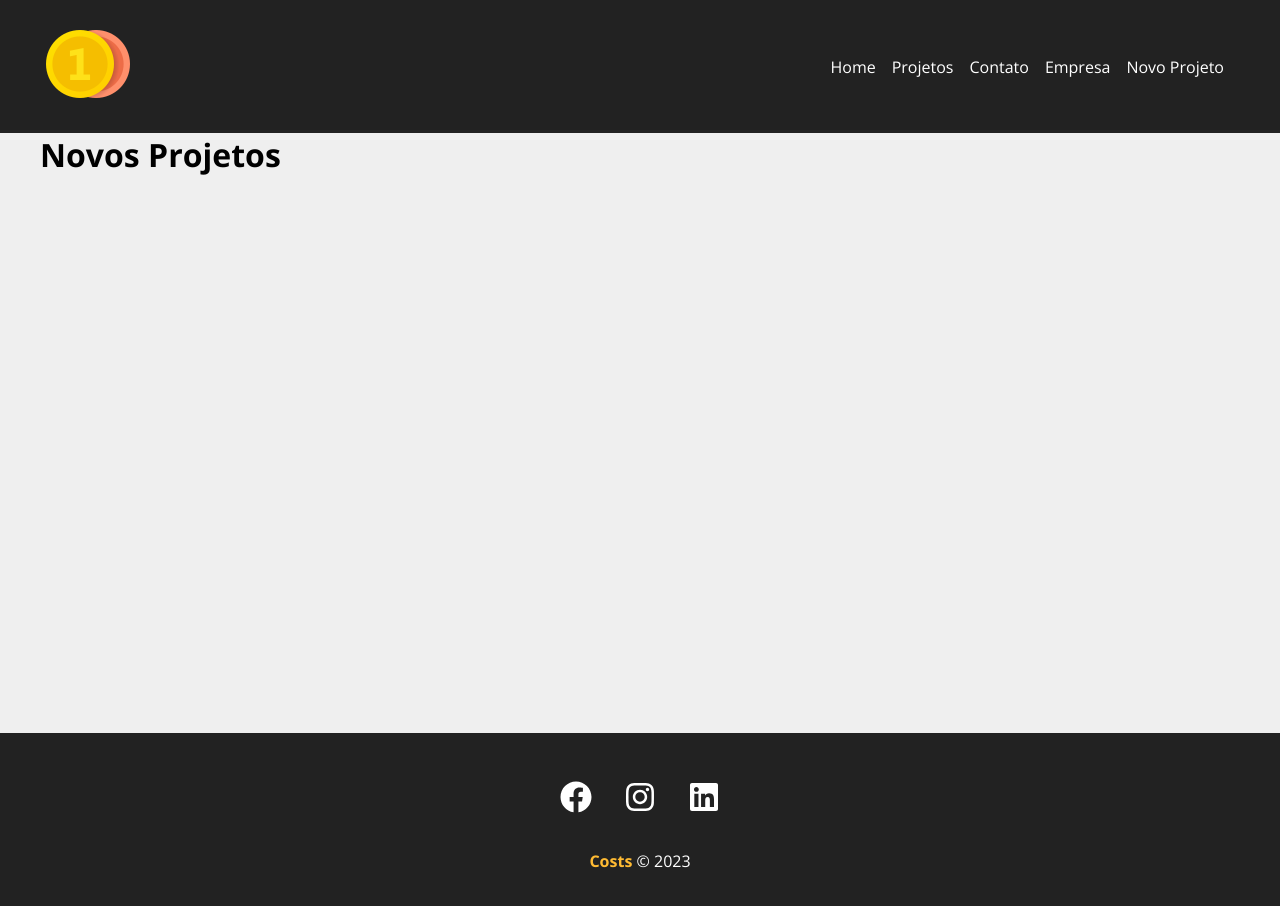
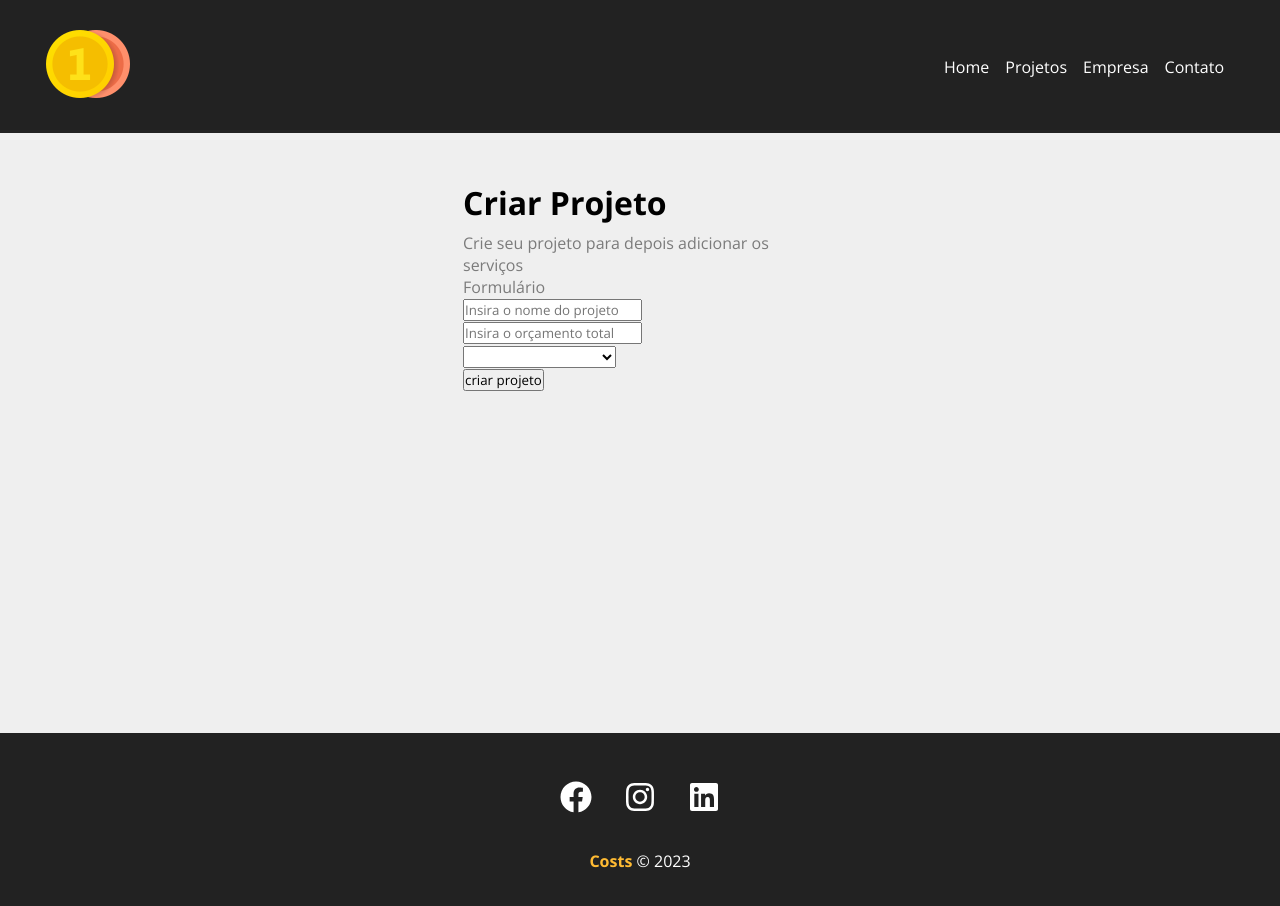
Before and after one commit to MacielDouglas/aplicativoReactCosts, a React (Create React App) app: page /newproject in a window 1280 px wide. Shown: the top 906 px of the page. Built offline with nearby package versions, Linux system fonts and the light colour scheme; the HTML template or start-up script is replaced by a standard one.

Commit message:
Criado formulario em Project

```diff
--- a/src/App.js
+++ b/src/App.js
@@ -2,7 +2,7 @@
 import Home from './components/pages/Home';
 import Company from './components/pages/Company';
 import Contact from './components/pages/Contact';
-import NewProjects from './components/pages/NewProjects';
+import NewProject from './components/pages/NewProject';
 import Container from './components/layout/Container';
 import Footer from './components/layout/Footer';
 import Navbar from './components/layout/Navbar';
@@ -16,9 +16,9 @@
         <Routes>
           <Route exact path="/" element={<Home />} />
           <Route path="/projects" element={<Projects />} />
+          <Route path="/contact" element={<Contact />} />
           <Route path="/company" element={<Company />} />
-          <Route path="/contact" element={<Contact />} />
-          <Route path="/newproject" element={<NewProjects />} />
+          <Route path="/newproject" element={<NewProject />} />
         </Routes>
       </Container>
       <Footer />
--- a/src/components/layout/Navbar.jsx
+++ b/src/components/layout/Navbar.jsx
@@ -20,14 +20,14 @@
             <Link to="/projects">Projetos</Link>
           </li>
           <li className={styles.item}>
-            <Link to="/contact">Contato</Link>
-          </li>
-          <li className={styles.item}>
             <Link to="/company">Empresa</Link>
           </li>
           <li className={styles.item}>
+            <Link to="/contact">Contato</Link>
+          </li>
+          {/* <li className={styles.item}>
             <Link to="/newproject">Novo Projeto</Link>
-          </li>
+          </li> */}
         </ul>
       </Container>
     </div>
--- /dev/null
+++ b/src/components/pages/NewProject.jsx
@@ -0,0 +1,15 @@
+import ProjectForm from '../project/ProjectForm';
+import styles from './NewProject.module.css';
+
+function Project() {
+  return (
+    <div className={styles.newproject_container}>
+      <h1>Criar Projeto</h1>
+      <p>Crie seu projeto para depois adicionar os serviços</p>
+      <p>Formulário</p>
+      <ProjectForm />
+    </div>
+  );
+}
+
+export default Project;
--- /dev/null
+++ b/src/components/pages/NewProject.module.css
@@ -0,0 +1,13 @@
+.newproject_container {
+  width: 450px;
+  margin: 0 auto;
+  padding: 3rem;
+}
+
+.newproject_container h1 {
+  margin-bottom: 0.5rem;
+}
+
+.newproject_container p {
+  color: #7b7b7b;
+}
--- a/src/components/pages/NewProjects.jsx
+++ /dev/null
@@ -1,5 +0,0 @@
-function NewProjects() {
-  return <h1>Novos Projetos</h1>;
-}
-
-export default NewProjects;
--- /dev/null
+++ b/src/components/project/ProjectForm.jsx
@@ -0,0 +1,22 @@
+function ProjectForm() {
+  return (
+    <form>
+      <div>
+        <input type="text" placeholder="Insira o nome do projeto" />
+      </div>
+      <div>
+        <input type="text" placeholder="Insira o orçamento total" />
+      </div>
+      <div>
+        <select name="category_id">
+          <option disabled>Selecione a categoria</option>
+        </select>
+      </div>
+      <div>
+        <input type="submit" value="criar projeto" />
+      </div>
+    </form>
+  );
+}
+
+export default ProjectForm;
```
